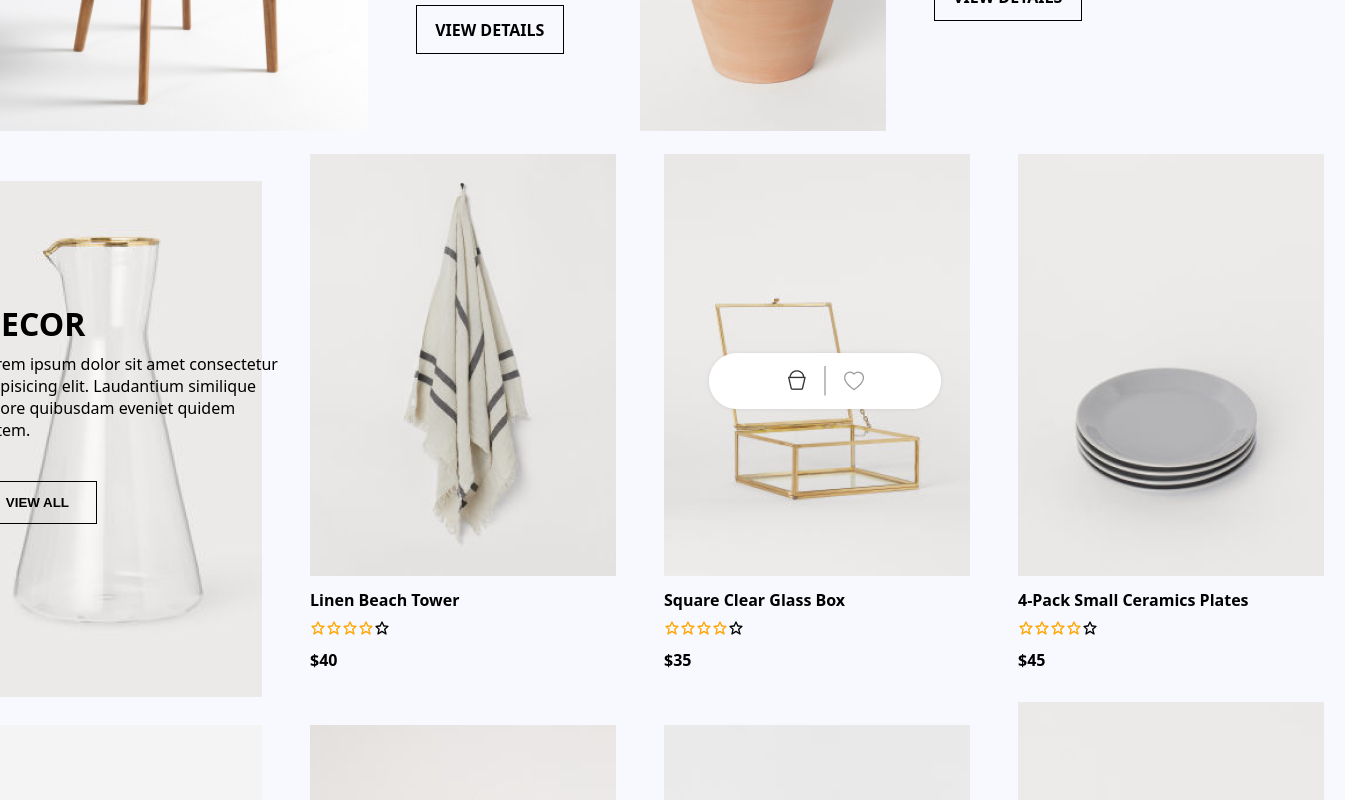
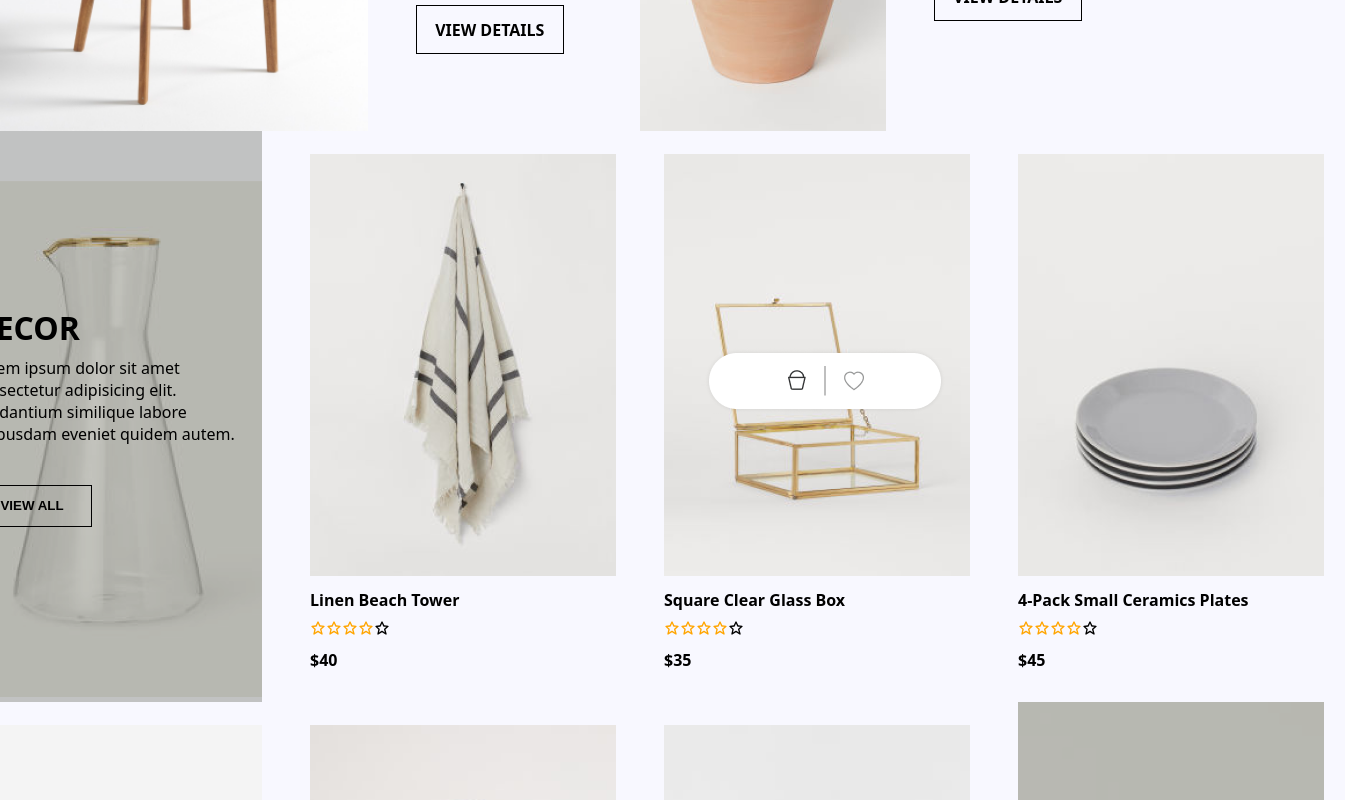
Before and after one commit to domchu/moody-studio-ecommerce, a React (Create React App) app: page / in a window 1280 px wide. Shown: the part 1060-1860 px from the top of the page, 1345 px wide, since content can reach past the window. Built offline with nearby package versions, Linux system fonts and the light colour scheme; the HTML template or start-up script is replaced by a standard one.

Commit message:
chore:fix the overlay on the decor

```diff
--- a/src/index.css
+++ b/src/index.css
@@ -140,7 +140,7 @@ h1 {
 
 .btn:hover {
   background-color: #8a7272;
-  border: none;
+  border: 1px solid #8a7272;
 }
 .term_condition {
   display: flex;
@@ -198,9 +198,9 @@ h1 {
   background-color: transparent;
   z-index: 4;
   width: 100%;
-  top: 30%;
-  left: 7%;
-  width: 100%;
+  top: 0%;
+  left: 0%;
+  height: 100%;
 }
 .product__image {
   position: relative;
@@ -216,6 +216,14 @@ h1 {
 .product__decor p {
   font-weight: 400;
   color: #000;
+}
+.product__decor {
+  background-color: #21261241;
+  display: flex;
+  flex-direction: column;
+  justify-content: center;
+  padding: 0 1rem;
+  box-sizing: border-box;
 }
 /* the bedsheet part of the project */
 .bedsheet__container {
```
